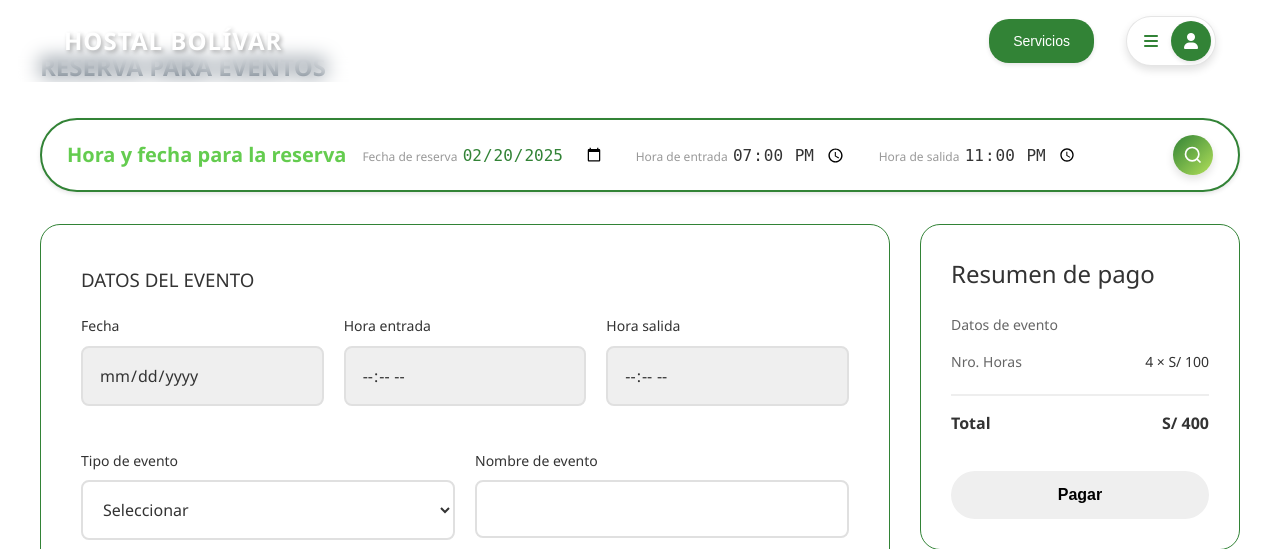
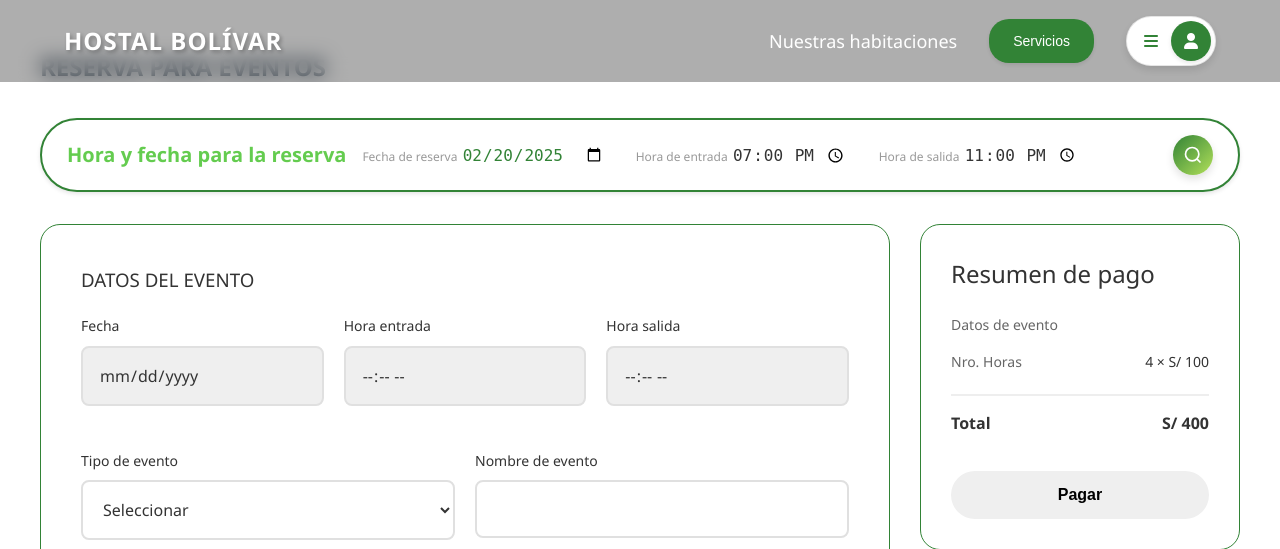
Before and after one commit to Dxntecito/RoomFlow, a Flask app: page /ModuleEvents/ in a window 1280 px wide. Shown: the top 549 px of the page. Run offline with Flask 3, Linux system fonts and the light colour scheme.

Commit message:
fix ditribution

```diff
--- a/App/Static/CSS/home.css
+++ b/App/Static/CSS/home.css
@@ -4,7 +4,7 @@
     top: 0;
     left: 0;
     right: 0;
-    background: transparent;
+    background: rgba(0, 0, 0, 0.318);
     backdrop-filter: blur(10px);
     z-index: var(--z-fixed);
     padding: var(--spacing-md) 0;
--- a/main.py
+++ b/main.py
@@ -10,7 +10,7 @@
 # from App.Rutas.RutasUsuario import usuarios_bp
 # from App.Rutas.RutasRoomService import RoomService_bp
 
-app = Flask(__name__, template_folder="./App/Rutas/INDEX/", static_folder="./App/Static")
+app = Flask(__name__, template_folder="./App/Rutas/TEMPLATES", static_folder="./App/Static")
 app.secret_key = 'clave_super_secreta_123'
 
 socketio = SocketIO(app)
```
Also changed, not shown: App/Rutas/TEMPLATES/Eventos.html (renamed from App/Rutas/INDEX/Eventos.html), App/Rutas/TEMPLATES/Master.html (renamed from App/Rutas/INDEX/Master.html), App/Rutas/TEMPLATES/footer.html (renamed from App/Rutas/INDEX/footer.html), App/Rutas/TEMPLATES/header.html (renamed from App/Rutas/INDEX/header.html), App/Rutas/TEMPLATES/index.html (renamed from App/Rutas/INDEX/index.html), EXTRAS/ROOMFLOW_FINAL.sql (renamed from EXTRAS/roomflow.sql).
